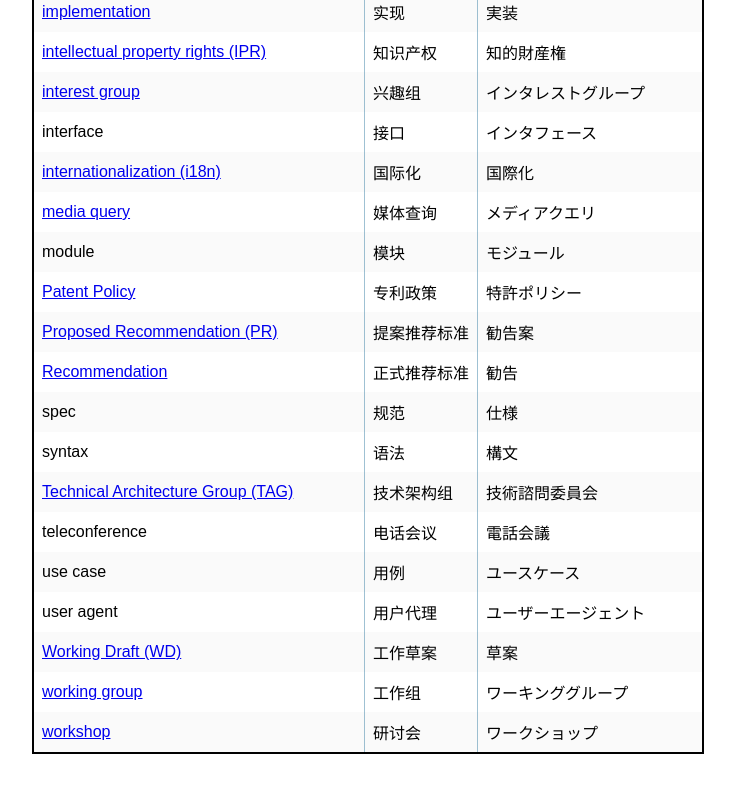
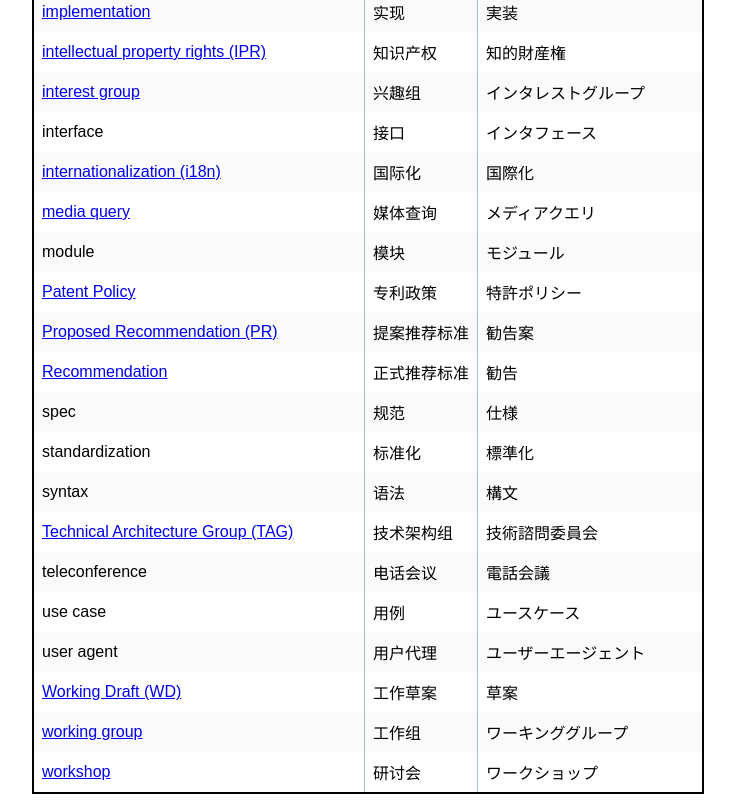
Before and after one commit to xfq/w3c-glossary, a plain HTML site: page index.html in a window 1280 px wide. Shown: the part 906-1716 px from the top of the page, without its empty margins (208-943 px from the left). Before the commit the page ends 1676 px from the top, so only its background shows below. Drawn offline with Linux system fonts and the light colour scheme.

Commit message:
Add standardization

```diff
--- a/index.html
+++ b/index.html
@@ -207,6 +207,11 @@
             <td lang="ja">仕様</td>
         </tr>
         <tr>
+            <td>standardization</td>
+            <td lang="zh-Hans">标准化</td>
+            <td lang="ja">標準化</td>
+        </tr>
+        <tr>
             <td>syntax</td>
             <td lang="zh-Hans">语法</td>
             <td lang="ja">構文</td>
```
